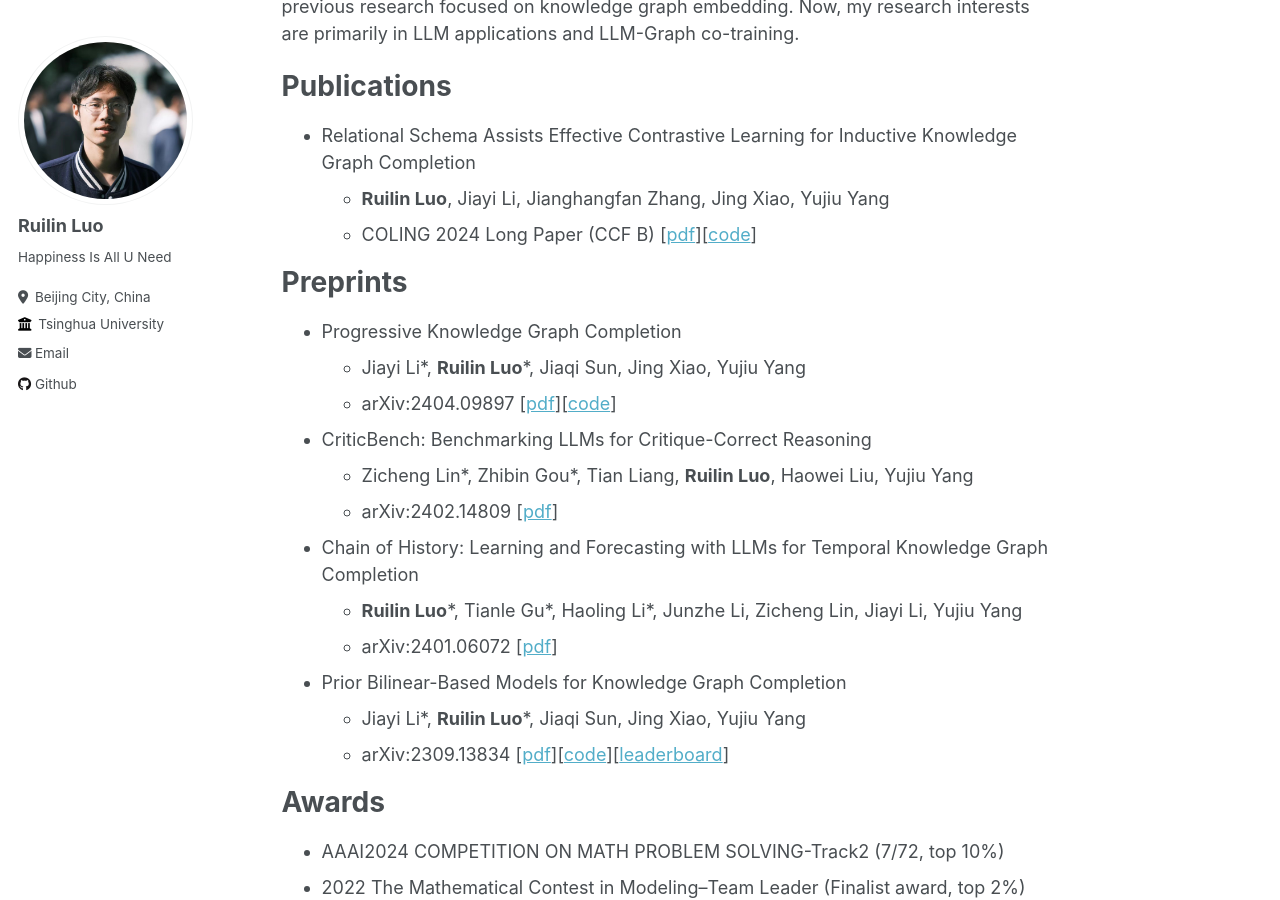
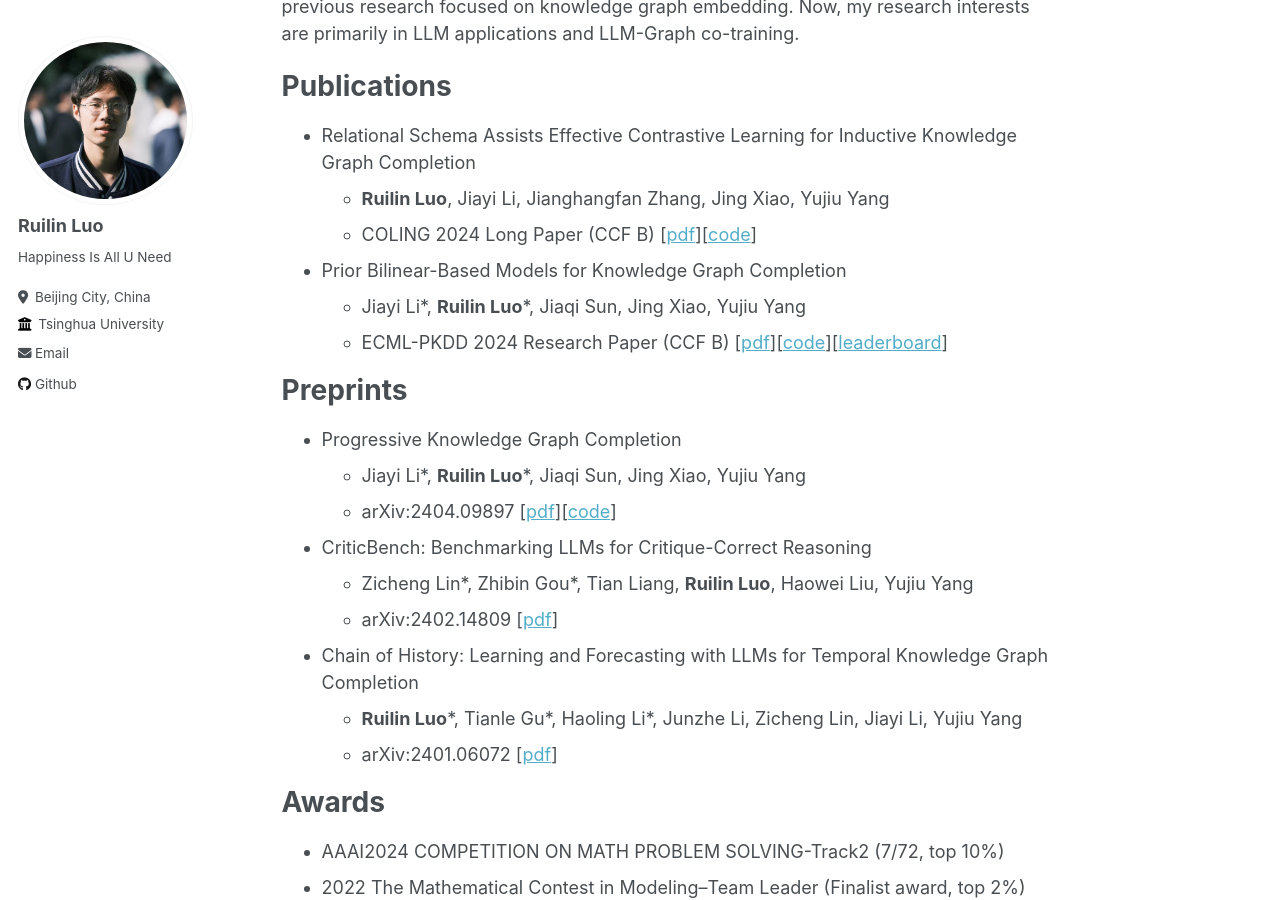
Before and after one commit to lrlbbzl/lrlbbzl.github.io, a Jekyll site: the page built from _pages/about.md, in a window 1280 px wide and 900 px high, scrolled down 268 px. Built offline with Jekyll 4.4.1, drawn with Linux system fonts in a browser that asks for light colours; part of the change alters nothing that is shown.

Commit message:
Update about.md

```diff
--- a/_pages/about.md
+++ b/_pages/about.md
@@ -16,6 +16,9 @@ Publications
 * Relational Schema Assists Effective Contrastive Learning for Inductive Knowledge Graph Completion
   * **Ruilin Luo**, Jiayi Li, Jianghangfan Zhang, Jing Xiao, Yujiu Yang
   * COLING 2024 Long Paper (CCF B) [[pdf](http://lrlbbzl.github.io/files/PReSA_camera_ready.pdf)][[code](https://github.com/lrlbbzl/PReSA)]
+* Prior Bilinear-Based Models for Knowledge Graph Completion
+  * Jiayi Li\*, **Ruilin Luo**\*, Jiaqi Sun, Jing Xiao, Yujiu Yang
+  * ECML-PKDD 2024 Research Paper (CCF B) [[pdf](https://arxiv.org/pdf/2309.13834.pdf)][[code](https://github.com/lrlbbzl/unibi_ogb)][[leaderboard](https://ogb.stanford.edu/docs/leader_linkprop/#ogbl-biokg)]
 
 Preprints
 ======
@@ -28,9 +31,6 @@ Preprints
 * Chain of History: Learning and Forecasting with LLMs for Temporal Knowledge Graph Completion
   * **Ruilin Luo**\*, Tianle Gu\*, Haoling Li\*, Junzhe Li, Zicheng Lin, Jiayi Li, Yujiu Yang
   * arXiv:2401.06072 [[pdf](https://arxiv.org/pdf/2401.06072.pdf)]
-* Prior Bilinear-Based Models for Knowledge Graph Completion
-  * Jiayi Li\*, **Ruilin Luo**\*, Jiaqi Sun, Jing Xiao, Yujiu Yang
-  * arXiv:2309.13834 [[pdf](https://arxiv.org/pdf/2309.13834.pdf)][[code](https://github.com/lrlbbzl/unibi_ogb)][[leaderboard](https://ogb.stanford.edu/docs/leader_linkprop/#ogbl-biokg)]
 
 Awards
 =====
```
